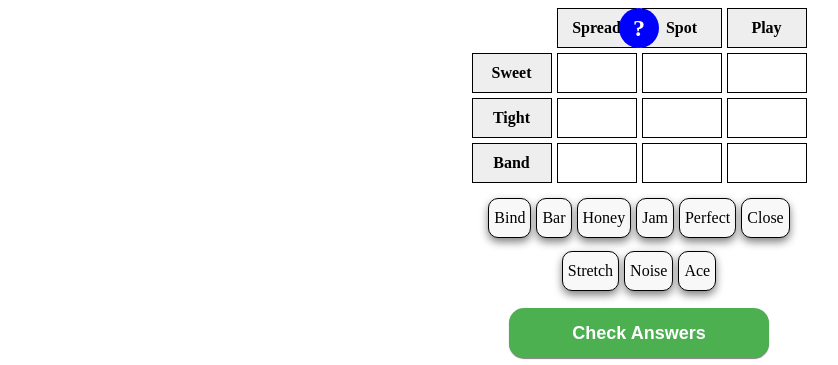
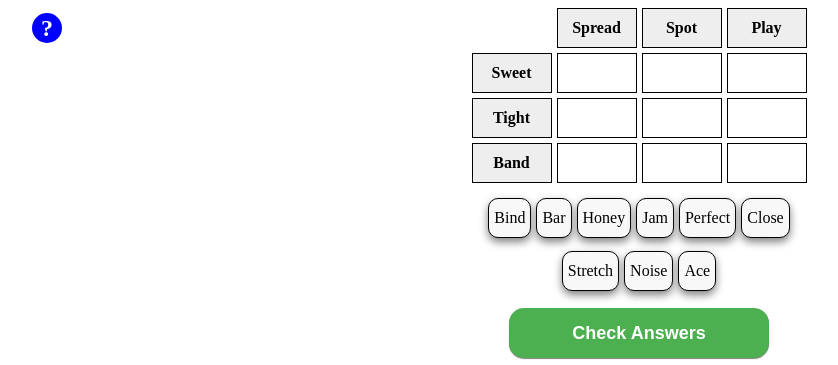
Before and after one commit to mamcisaac/connect-the-thoughts, a plain HTML site: page index.html in a window 1280 px wide. Shown: the top 365 px of the page, without its empty margins (1-839 px from the left). Drawn offline with Linux system fonts and the light colour scheme.

Commit message:
another minor adjustment to positioning

```diff
--- a/style.css
+++ b/style.css
@@ -321,15 +321,15 @@ body, #game-container {
     position: absolute;
     background-color: blue;
     color: white;
-    width: 40px;
-    height: 40px;
+    width: 30px;
+    height: 30px;
     border-radius: 50%;
     display: flex;
     justify-content: center;
     align-items: center;
     /* Adjust top and left properties to position it correctly */
-    top: 0;
-    left:20;
+    top: 5px;
+    left:25px;
     font-size: 24px;
         font-weight: bold;
 
```
